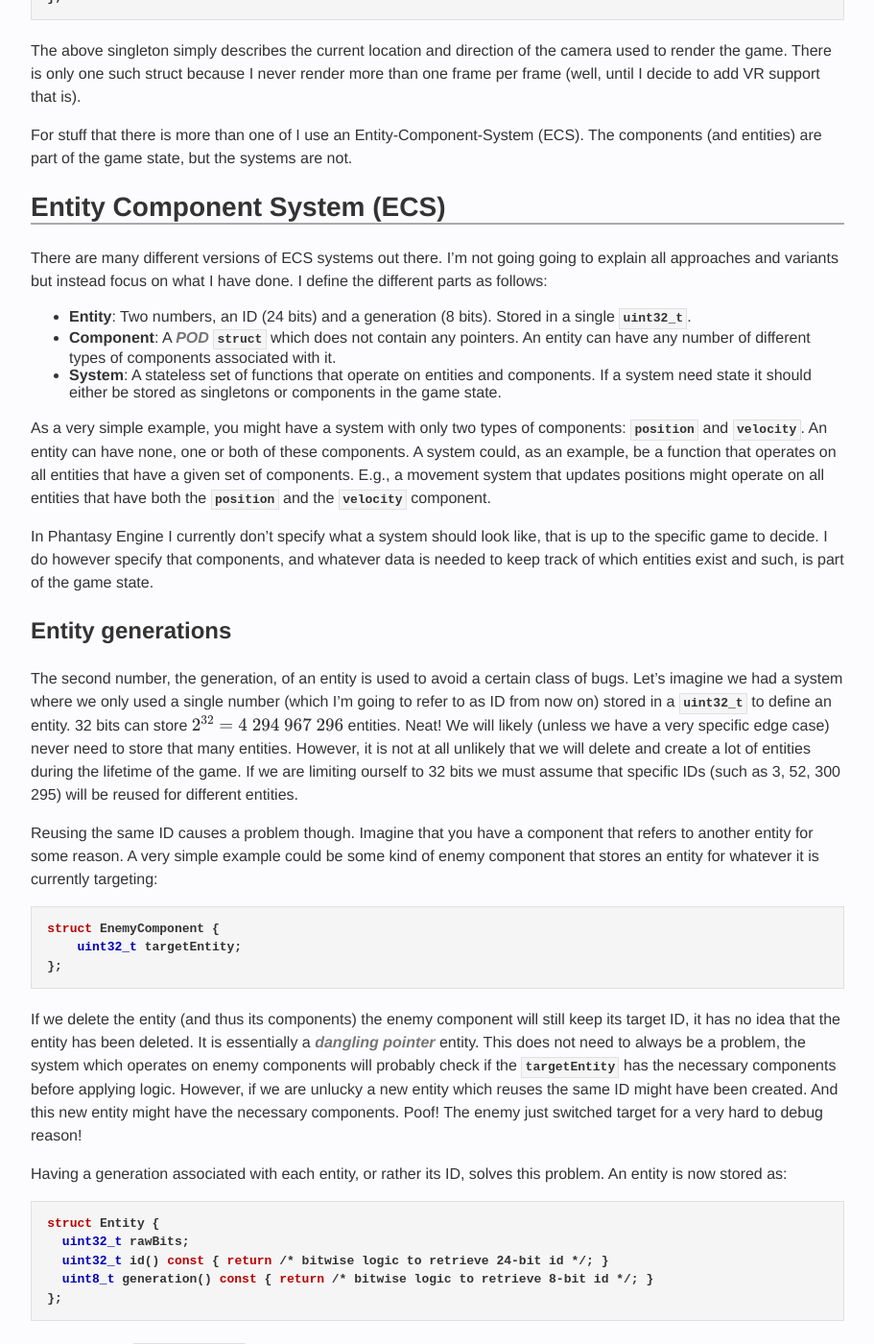
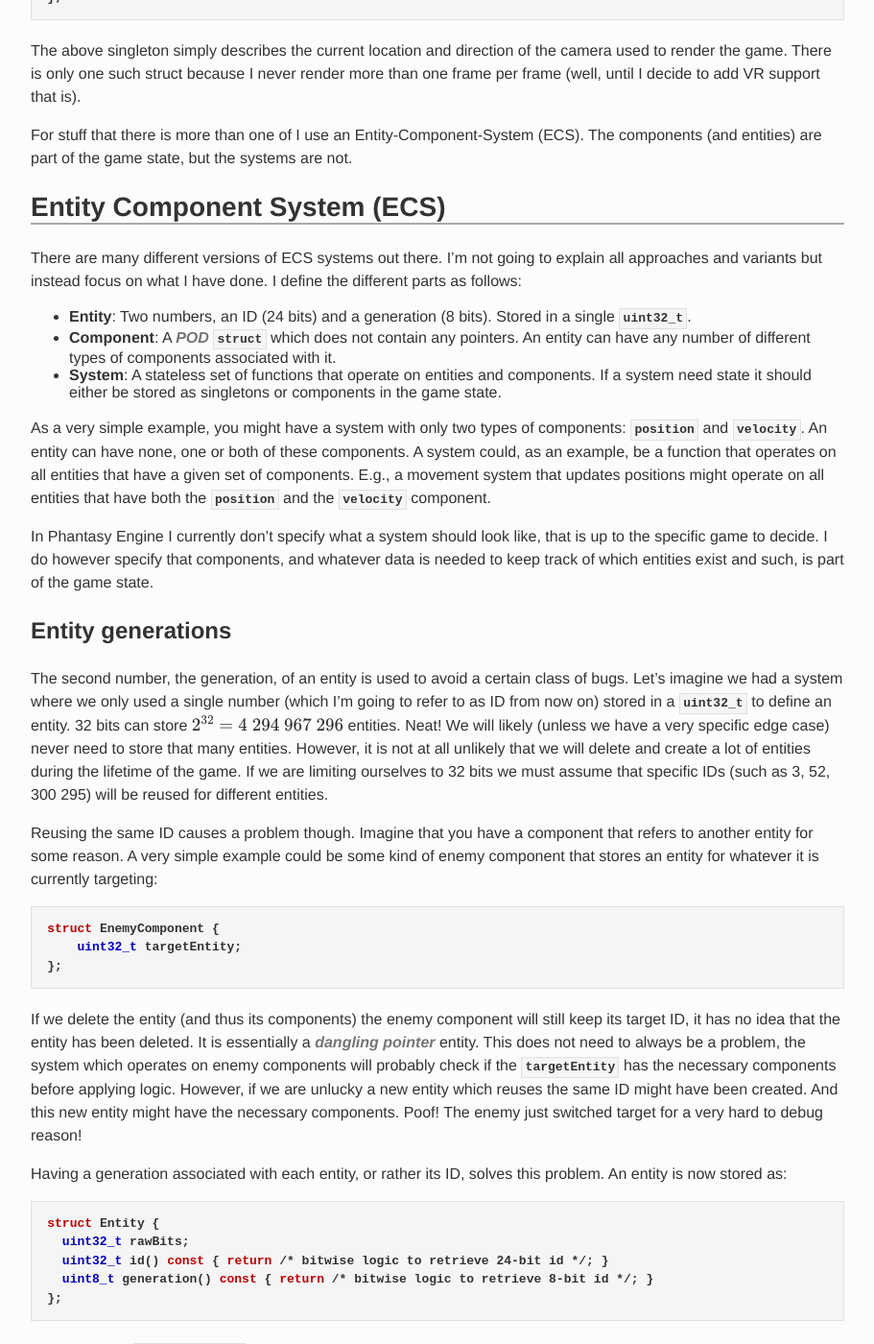
Before and after one commit to skipifzero/SkipIfZero.github.io, a Jekyll site: the page built from _posts/2019-04-29-single-chunk-game-state.md, in a window 1280 px wide and 1400 px high, scrolled down 908 px. Shown: the whole window at 96% size, without its empty margins (184-1095 px from the left). Built offline with Jekyll 4.4.1, drawn with Linux system fonts in a browser that asks for light colours; formulas are drawn with MathJax 3; comment, search, counter and statistics services are not loaded; some of the changed text lies outside the part shown.

Commit message:
Fixed some more bugs

```diff
--- a/_posts/2019-04-29-single-chunk-game-state.md
+++ b/_posts/2019-04-29-single-chunk-game-state.md
@@ -31,7 +31,7 @@
 
 ## Entity Component System (ECS)
 
-There are many different versions of ECS systems out there. I'm not going going to explain all approaches and variants but instead focus on what I have done. I define the different parts as follows:
+There are many different versions of ECS systems out there. I'm not going to explain all approaches and variants but instead focus on what I have done. I define the different parts as follows:
 
 * __Entity__: Two numbers, an ID (24 bits) and a generation (8 bits). Stored in a single `uint32_t`.
 * __Component__: A [POD](https://en.wikipedia.org/wiki/Passive_data_structure) `struct` which does not contain any pointers. An entity can have any number of different types of components associated with it.
@@ -43,7 +43,7 @@
 
 ### Entity generations
 
-The second number, the generation, of an entity is used to avoid a certain class of bugs. Let's imagine we had a system where we only used a single number (which I'm going to refer to as ID from now on) stored in a `uint32_t` to define an entity. 32 bits can store $$ 2^{32} = 4\ 294\ 967\ 296 $$ entities. Neat! We will likely (unless we have a very specific edge case) never need to store that many entities. However, it is not at all unlikely that we will delete and create a lot of entities during the lifetime of the game. If we are limiting ourself to 32 bits we must assume that specific IDs (such as 3, 52, 300 295) will be reused for different entities.
+The second number, the generation, of an entity is used to avoid a certain class of bugs. Let's imagine we had a system where we only used a single number (which I'm going to refer to as ID from now on) stored in a `uint32_t` to define an entity. 32 bits can store $$ 2^{32} = 4\ 294\ 967\ 296 $$ entities. Neat! We will likely (unless we have a very specific edge case) never need to store that many entities. However, it is not at all unlikely that we will delete and create a lot of entities during the lifetime of the game. If we are limiting ourselves to 32 bits we must assume that specific IDs (such as 3, 52, 300 295) will be reused for different entities.
 
 Reusing the same ID causes a problem though. Imagine that you have a component that refers to another entity for some reason. A very simple example could be some kind of enemy component that stores an entity for whatever it is currently targeting:
 
```
Also changed, not shown: other parts of _posts/2019-04-29-single-chunk-game-state.md (+1 -1 lines).
